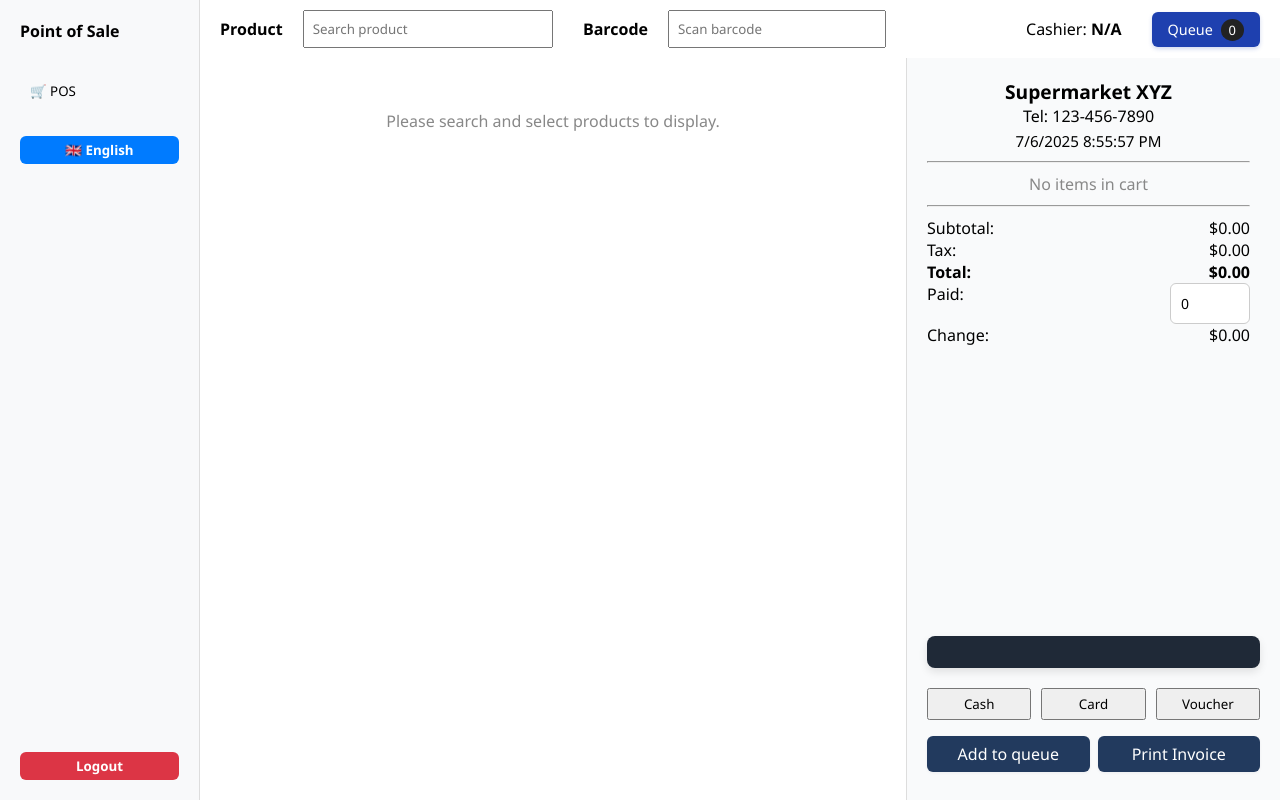
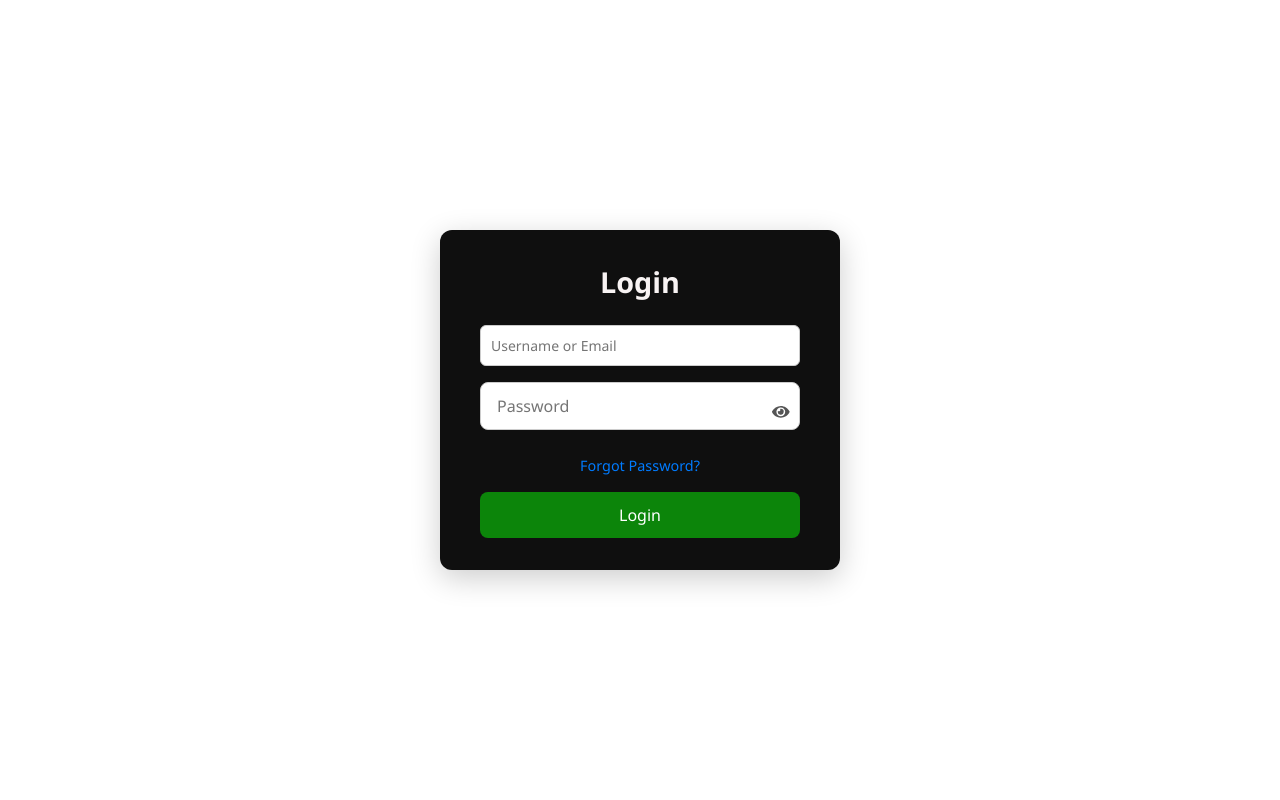
Before and after one commit to arnob-bro/ki-pos-software, a React (Vite) app in the folder renderer/: page /reports in a window 1280 px wide. Built offline with nearby package versions, Linux system fonts and the light colour scheme.

Commit message:
fixed login

```diff
--- a/renderer/src/App.jsx
+++ b/renderer/src/App.jsx
@@ -16,7 +16,7 @@
 function App() {
 	return (
 		<Routes>
-			<Route path='/' element={<POS />} />
+			<Route path='/' element={<Login />} />
 
 			{/* POS - No specific permission required for authenticated users */}
 			<Route
```
Also changed, not shown: 1 other file (tests, documents, lock files or other folders).
